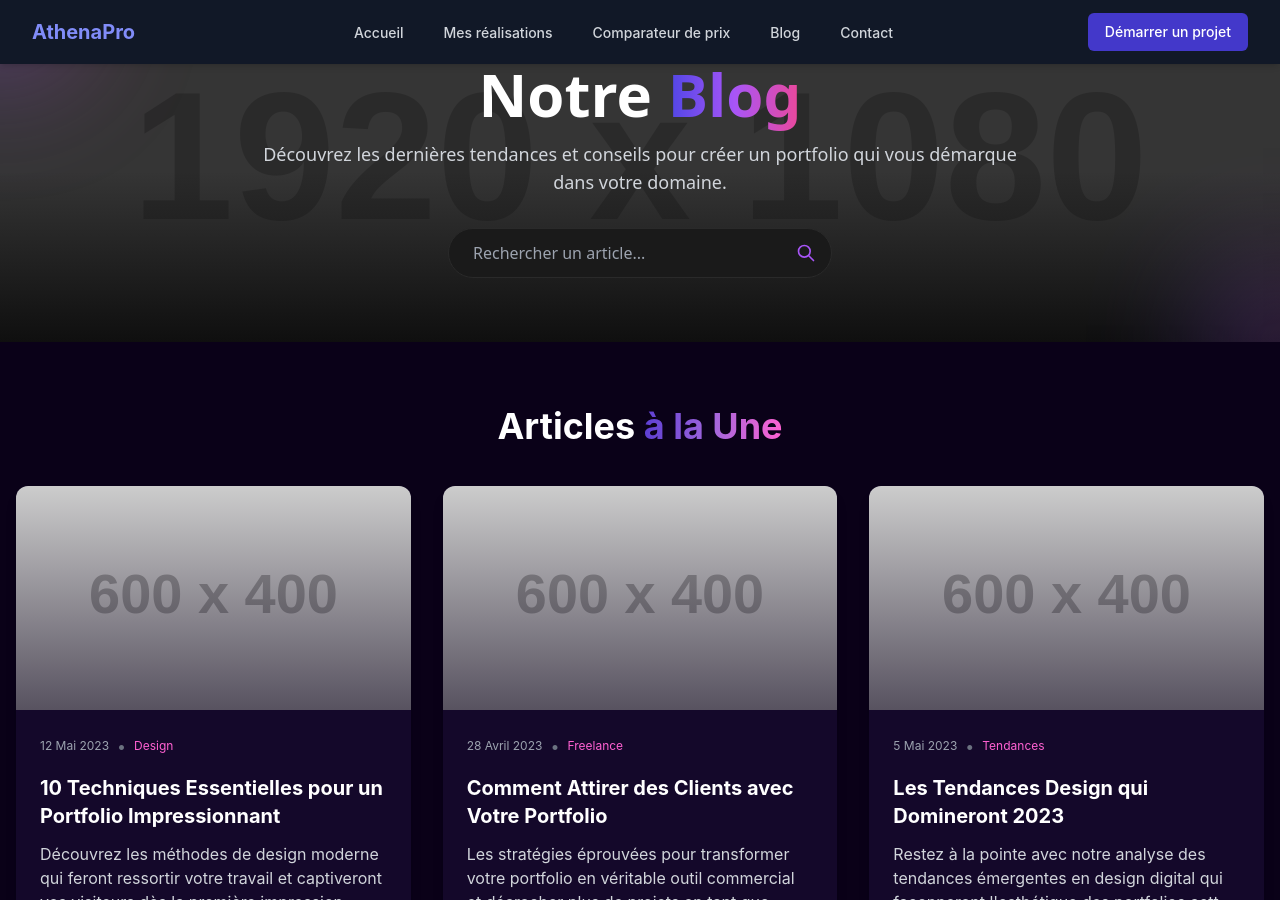
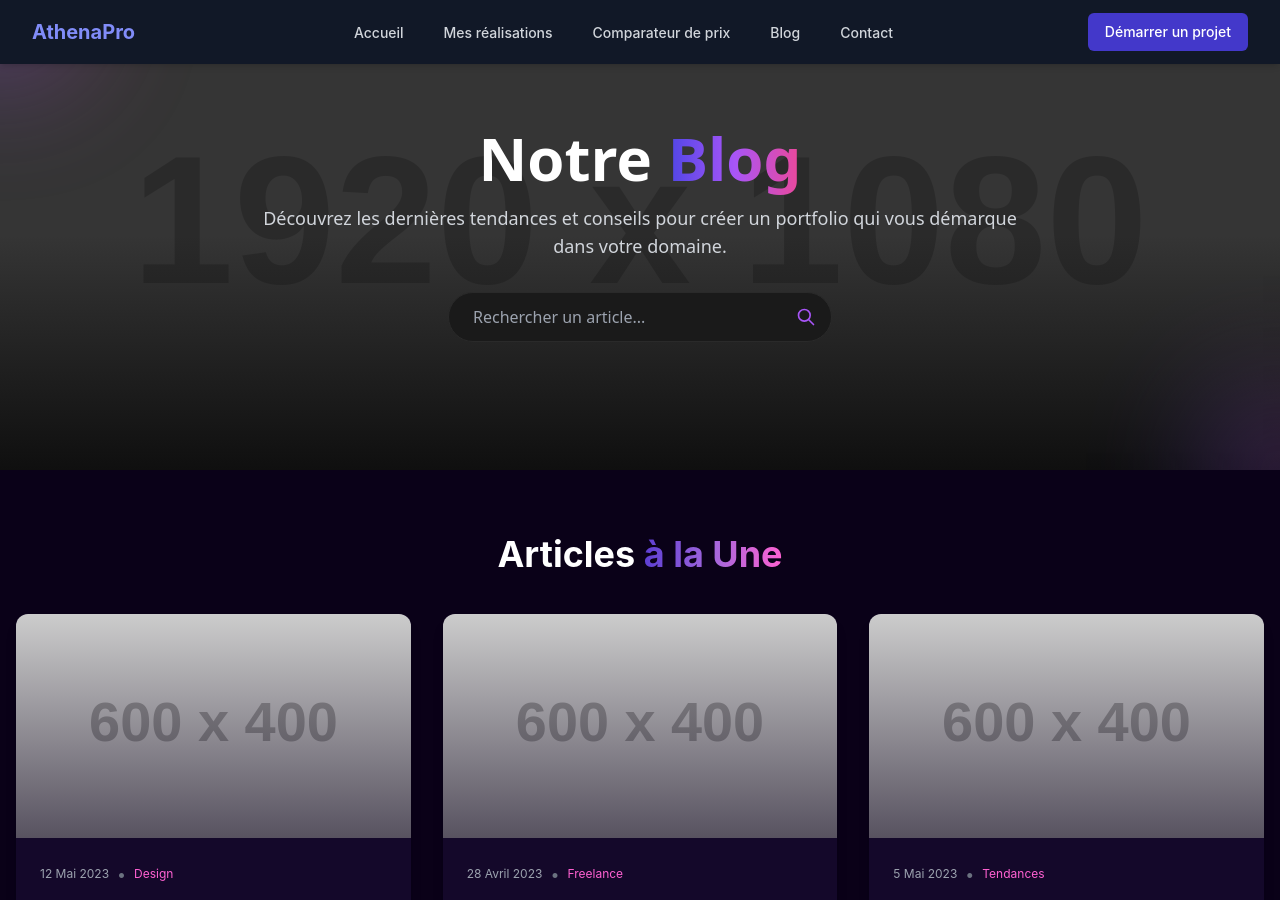
Before and after one commit to Portfolio-professionnal/AthenaPro, a Jekyll site: the page Blog.html, which Jekyll copies as it is, in a window 1280 px wide and 900 px high. Built offline with Jekyll 4.4.1, drawn with Linux system fonts in a browser that asks for light colours; nearby versions of some CDN libraries.

Commit message:
Update Blog.html

```diff
--- a/Blog.html
+++ b/Blog.html
@@ -118,7 +118,7 @@
     });
   </script>
 <div id="root">
-  <section id="blog-hero" class="bg-[#0F0F0F] py-16 relative overflow-hidden">
+  <section id="blog-hero" class="pt-24 pb-12 md:py-32 bg-[#0F0F0F] py-16 relative overflow-hidden">
     <div class="absolute inset-0 opacity-20 z-0">
       <div class="h-full w-full bg-[url('https://placehold.co/1920x1080?text=tech%20grid%20pattern')] bg-no-repeat bg-cover bg-center"></div>
     </div>
```
